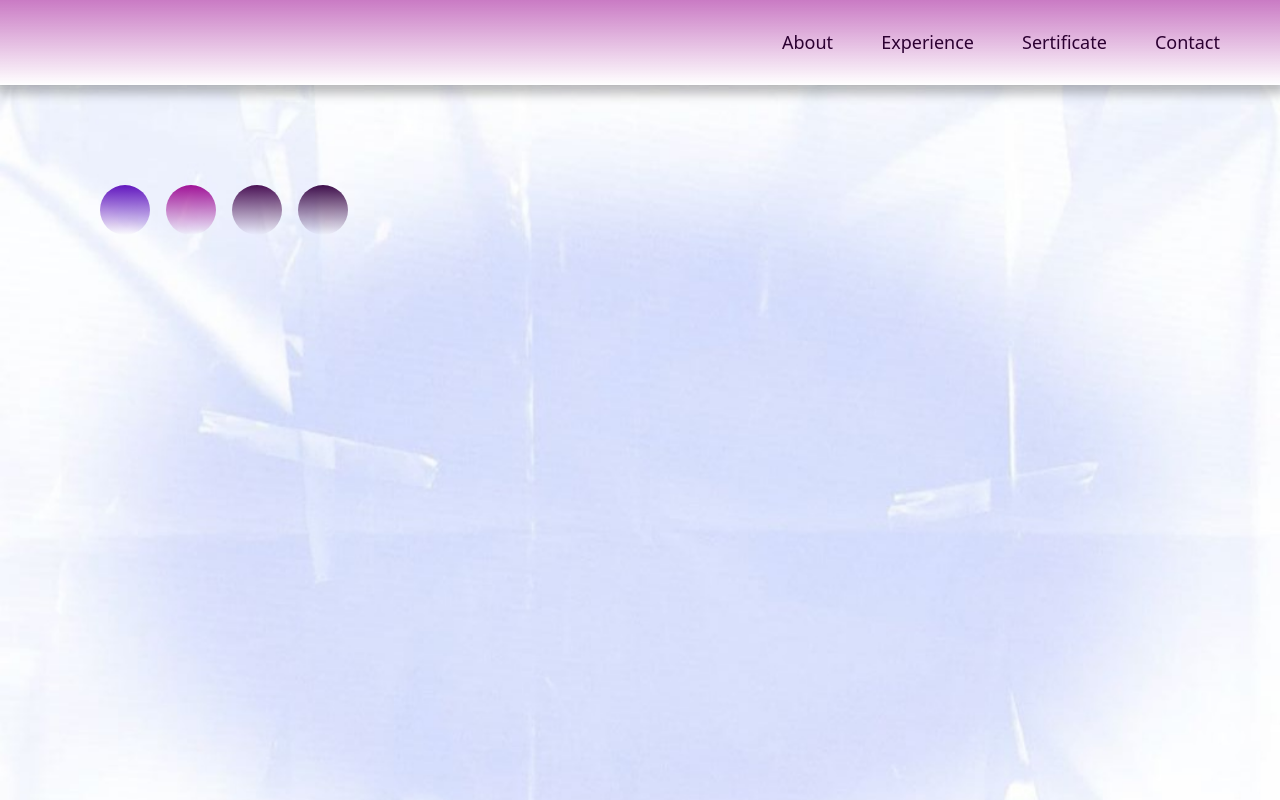
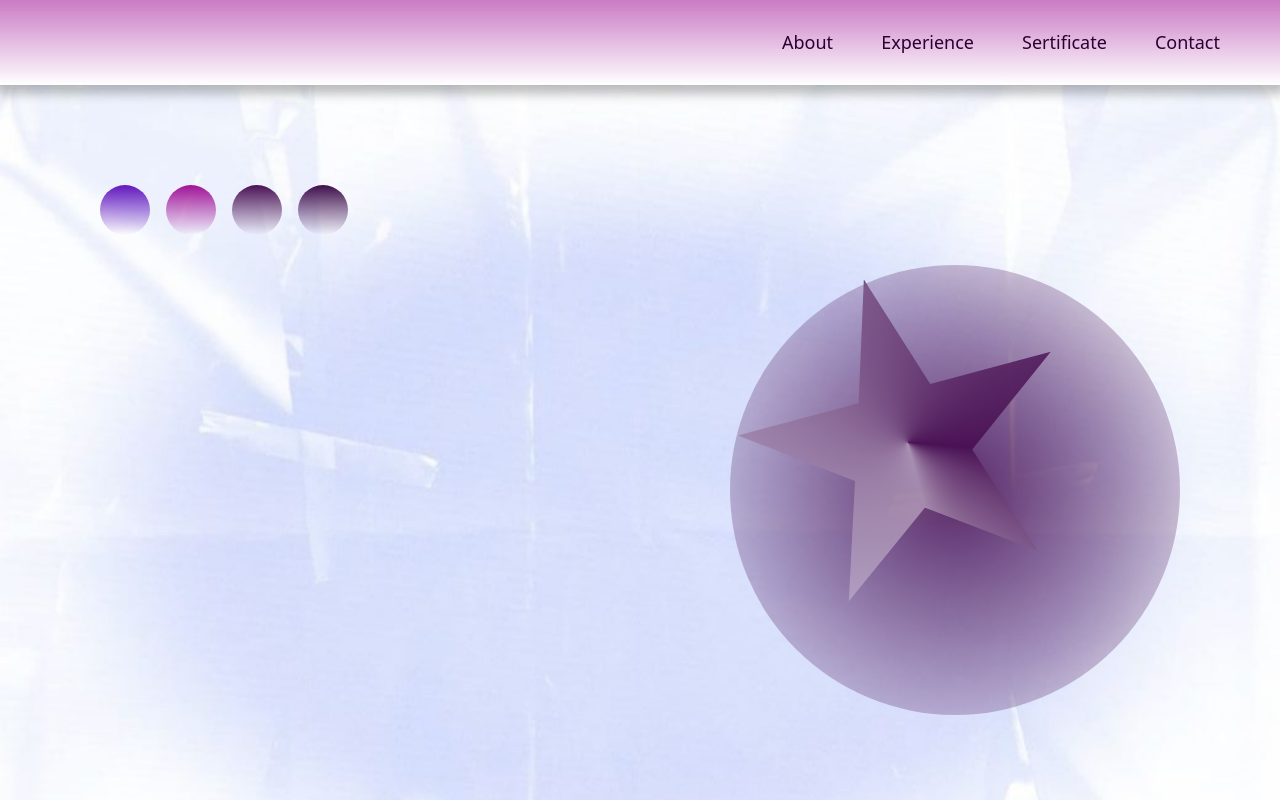
Before and after one commit to alebyanao/portofolio, a plain HTML site: page index.html in a window 1280 px wide. Shown: the top 800 px of the page. Drawn offline with nearby package versions, Linux system fonts and the light colour scheme.

Commit message:
add all update

```diff
--- a/index.html
+++ b/index.html
@@ -34,6 +34,12 @@
     <div class="circle purple3"></div>
     <div class="circle purple4"></div>
   </div>
+
+  <div class="star-wrapper">
+    <div class="star-bg"></div>
+    <div class="star-shape"></div>
+  </div>
+
 </div>
 
 
--- a/style.css
+++ b/style.css
@@ -25,7 +25,6 @@
   left: 100px;    /* jarak dari kiri banner */
 }
 
-
 .circle {
   width: 50px;
   height: 50px;
@@ -45,3 +44,53 @@
 .purple4 {
   background: linear-gradient(180deg, #3E0E4B 0%, rgba(120, 30, 120, 0) 100%);
 }
+
+/* Bungkus bintang */
+.star-wrapper {
+  position: absolute;
+  top: 180px;   /* atur posisi */
+  right: 100px; /* atau pakai left sesuai kebutuhan */
+  width: 450px;
+  height: 450px;
+}
+
+/* Lingkaran radial */
+.star-bg {
+  position: absolute;
+  inset: 0;
+  border-radius: 50%;
+  background: radial-gradient(
+    circle,
+    rgba(74, 18, 85, 0.9) 0%,
+    rgba(255, 255, 255, 0) 100%
+  );
+}
+
+/* Bentuk bintang */
+.star-shape {
+  position: absolute;
+  top: 0;
+  left: 0;
+  width: 355px;
+  height: 355px;
+  background: conic-gradient(
+    from 180deg at 50% 50%,
+    rgba(255, 255, 255, 0.4) 0deg,
+    #4A1255 290deg,
+    rgba(255, 255, 255, 0.4) 360deg
+  );
+  clip-path: polygon(
+    50% 0%,
+    61% 35%,
+    98% 35%,
+    68% 57%,
+    79% 91%,
+    50% 70%,
+    21% 91%,
+    32% 57%,
+    2% 35%,
+    39% 35%
+  ); /* bikin bintang 5 sisi */
+  transform: rotate(-15deg) scale(0.95);
+  box-shadow: inset 0 4px 4px rgba(0,0,0,0.25);
+}
```
